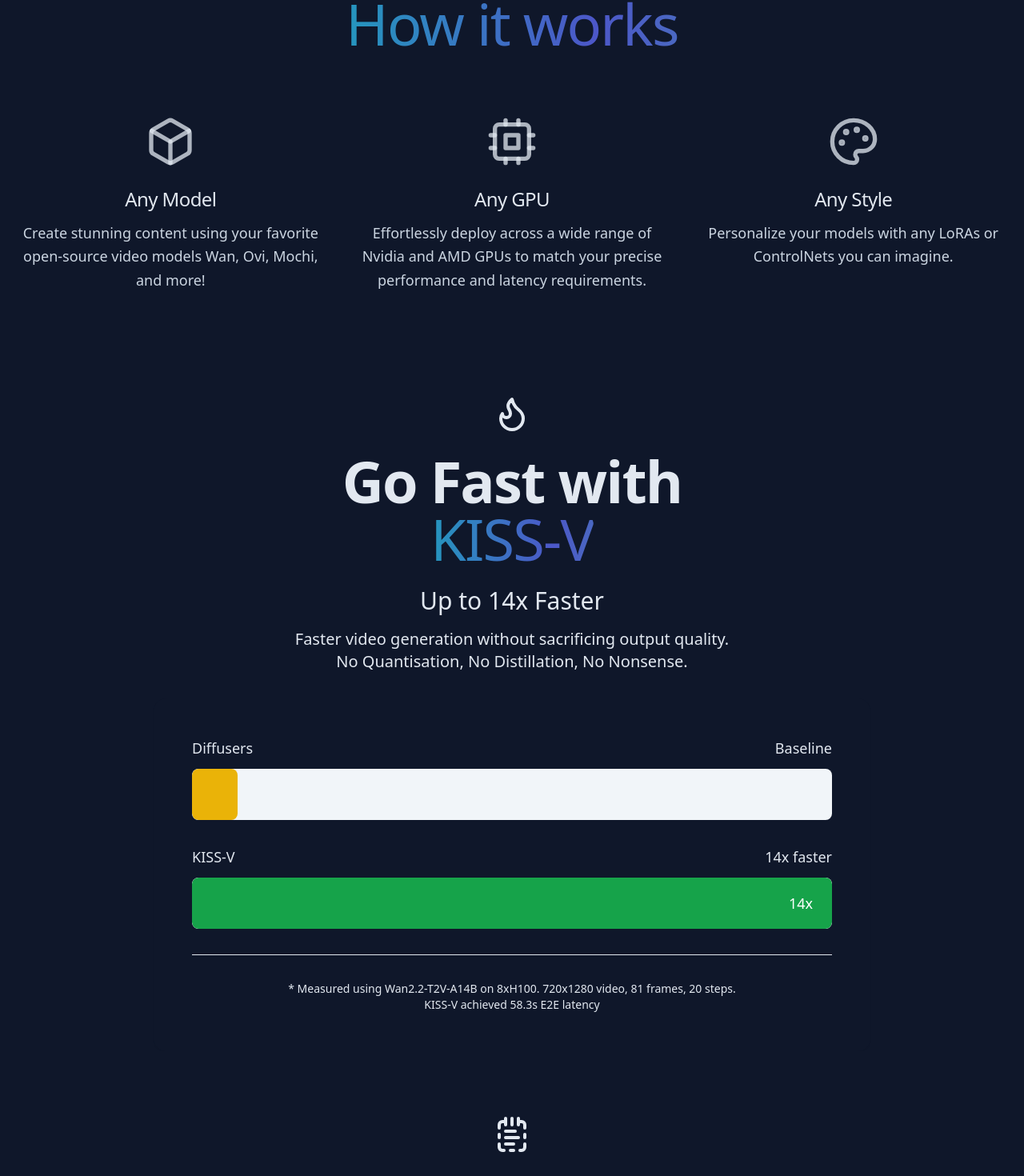
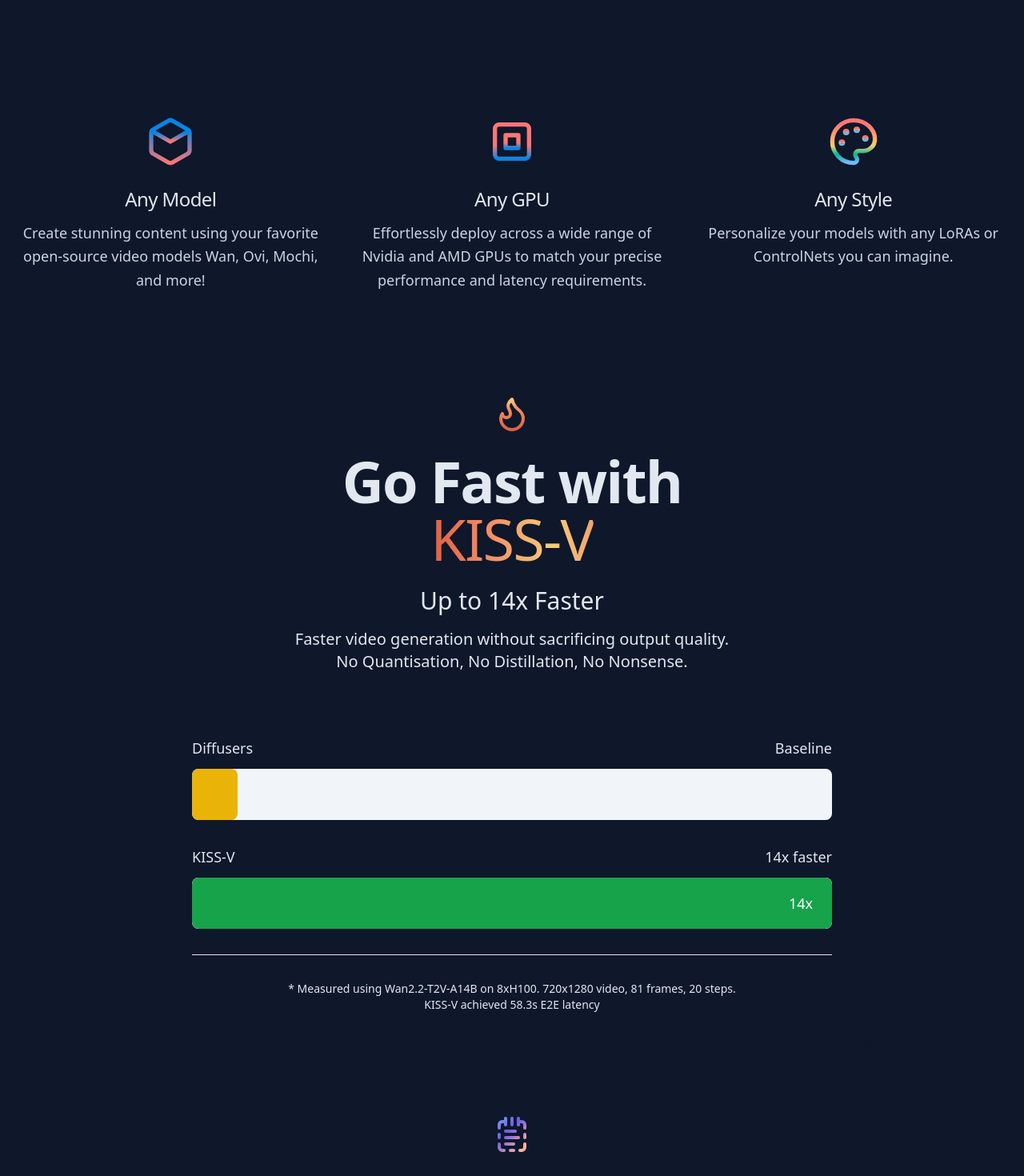
Before and after one commit to Akshat-Tripathi/kissv-landing, a React (Vite) app: page / in a window 1280 px wide. Shown: the part 1019-2489 px from the top of the page at 80% size. Built offline with nearby package versions, Linux system fonts and the light colour scheme.

Commit message:
Gradient stuff

```diff
--- a/src/components/DraftMode.tsx
+++ b/src/components/DraftMode.tsx
@@ -9,12 +9,19 @@
         {/* Section Header */}
         <div className="text-center mb-10">
           <div className="inline-flex items-center justify-center mb-6">
-            <NotepadTextDashed className="w-12 h-12 text-slate-200" strokeWidth={2} />
+            <svg className="w-12 h-12">
+              <linearGradient id="notepad-gradient" gradientUnits="userSpaceOnUse" x1="0%" y1="0%" x2="100%" y2="100%">
+                <stop stopColor="#74b9ff" offset="0%" />
+                <stop stopColor="#6c5ce7" offset="20%" />
+                <stop stopColor="#fab1a0" offset="40%" />
+              </linearGradient>
+              <NotepadTextDashed size="100%" strokeWidth={2} stroke="url(#notepad-gradient)" />
+            </svg>
           </div>
           <h2 className="text-slate-200 mb-6 text-6xl md:text-7xl font-bold tracking-tight">
             Go Even Faster with{' '}
             <GradientText
-              colors={["#2596be", "#4c57c8", "#478ab5", "#3892b7", "#5097c9"]}
+              colors={["#74b9ff", "#6c5ce7", "#fab1a0", "#6c5ce7", "#74b9ff", "#6c5ce7", "#fab1a0", "#6c5ce7", "#74b9ff"]}
               animationSpeed={1}
               showBorder={false}
               className="text-6xl md:text-7xl font-bold tracking-tight"
--- a/src/components/EnhancedMode.tsx
+++ b/src/components/EnhancedMode.tsx
@@ -9,12 +9,21 @@
         {/* Section Header */}
         <div className="text-center mb-12">
           <div className="inline-flex items-center justify-center mb-6">
-            <Sparkles className="w-12 h-12 text-slate-200" strokeWidth={2} />
+            <svg className="w-12 h-12">
+              <linearGradient id="sparkles-gradient" gradientUnits="userSpaceOnUse" x1="0%" y1="0%" x2="100%" y2="100%">
+                <stop stopColor="#f8a5c2" offset="0%" />
+                <stop stopColor="#f78fb3" offset="20%" />
+                <stop stopColor="#3dc1d3" offset="30%" />
+                <stop stopColor="#63cdda" offset="40%" />
+              </linearGradient>
+              <Sparkles size="100%" strokeWidth={2} stroke="url(#sparkles-gradient)" />
+            </svg>
+
           </div>
           <h2 className="text-slate-200 mb-6 text-6xl md:text-7xl font-bold tracking-tight z-10">
             Boost Quality with
             <GradientText
-              colors={["#2596be", "#4c57c8", "#478ab5", "#3892b7", "#5097c9"]}
+              colors={["#f8a5c2", "#f78fb3", "#3dc1d3", "#63cdda", "#3dc1d3", "#f78fb3", "#f8a5c2", "#f78fb3", "#3dc1d3", "#63cdda", "#3dc1d3"]}
               animationSpeed={1}
               showBorder={false}
               className="text-6xl md:text-8xl font-bold tracking-tight"
--- a/src/components/Hero.tsx
+++ b/src/components/Hero.tsx
@@ -14,7 +14,7 @@
   return (
     <section className="relative min-h-screen flex items-center justify-center overflow-hidden bg-black">
       <div className="absolute inset-0 w-screen h-screen">
-        <video src="https://insights.krai.ai/assets/title_background.mp4" autoPlay={true} loop={true} muted={true} playsInline={true} className="absolute top-0 left-0 w-full h-full object-cover"></video>
+        <video src="https://insights.krai.ai/assets/title_background_1.mp4" autoPlay={true} loop={true} muted={true} playsInline={true} className="absolute top-0 left-0 w-full h-full object-cover"></video>
       </div>
 
       {/* Content - with relative positioning to appear above background */}
--- a/src/components/HowItWorks.tsx
+++ b/src/components/HowItWorks.tsx
@@ -6,17 +6,23 @@
     {
       icon: Box,
       title: 'Any Model',
-      description: 'Create stunning content using your favorite open-source video models Wan, Ovi, Mochi, and more!'
+      description: 'Create stunning content using your favorite open-source video models Wan, Ovi, Mochi, and more!',
+      colours: ["#ff7675", "#0984e3"],
+      offsets: [0, 0.8]
     },
     {
       icon: Cpu,
       title: 'Any GPU',
-      description: 'Effortlessly deploy across a wide range of Nvidia and AMD GPUs to match your precise performance and latency requirements.'
+      description: 'Effortlessly deploy across a wide range of Nvidia and AMD GPUs to match your precise performance and latency requirements.',
+      colours: ["#0984e3", "#ff7675"],
+      offsets: [0, 0.4]
     },
     {
       icon: Palette,
       title: 'Any Style',
-      description: 'Personalize your models with any LoRAs or ControlNets you can imagine.'
+      description: 'Personalize your models with any LoRAs or ControlNets you can imagine.',
+      colours: ["#74b9ff", "#00b894", "#fdcb6e", "#ff7675"],
+      offsets: [0.01, 0.2, 0.4, 0.9]
     }
   ];
 
@@ -26,7 +32,7 @@
         {/* Section Header */}
         <div className="text-left mb-20">
           <GradientText
-            colors={["#2596be", "#4c57c8", "#478ab5", "#3892b7", "#5097c9"]}
+            colors={["#FFFFFF"]}
             animationSpeed={1}
             showBorder={false}
             className="text-6xl md:text-7xl font-bold tracking-tight mb-4"
@@ -46,7 +52,15 @@
               <div className="mb-6 inline-block">
                 <div className="relative flex items-center justify-center">
                   <div className="w-16 h-16  rounded-2xl flex items-center justify-center transition-transform duration-300 group-hover:scale-110">
-                    <feature.icon className="w-16 h-16 text-slate-200 text-opacity-75" strokeWidth={2} />
+                    <svg className="w-0 h-0">
+                      <linearGradient id={feature.title.replace(" ", "-")} x1="100%" y1="100%" x2="100%" y2="0%">
+                        {feature.colours.map((colour, idx) => (
+                          <stop stopColor={colour} offset={feature.offsets[idx]} />
+                        )
+                        )}
+                      </linearGradient>
+                    </svg>
+                    <feature.icon className="w-16 h-16 text-slate-200 text-opacity-75" strokeWidth={2} stroke={`url(#${feature.title.replace(' ', '-')})`} />
                   </div>
                   <div className="absolute inset-0 bg-slate-900 rounded-2xl blur-xl opacity-0 group-hover:opacity-20 transition-opacity duration-300"></div>
                 </div>
--- a/src/components/Performance.tsx
+++ b/src/components/Performance.tsx
@@ -15,13 +15,21 @@
       <div className="max-w-7xl mx-auto px-6">
         {/* Section Header */}
         <div className="text-center mb-8">
+          <svg width="0" height="0">
+            <linearGradient id="flame-gradient" x1="100%" y1="100%" x2="100%" y2="0%">
+              <stop stopColor="#e15f41" offset="0%" />
+              <stop stopColor="#f19066" offset="70%" />
+              <stop stopColor="#f5cd79" offset="100%" />
+            </linearGradient>
+          </svg>
+
           <div className="inline-flex items-center justify-center mb-6">
-            <Flame className="w-12 h-12 text-slate-200" strokeWidth={2} />
+            <Flame className="w-12 h-12 text-slate-200" strokeWidth={2} stroke="url(#flame-gradient)" />
           </div>
           <h2 className="text-slate-200 mb-6 text-6xl md:text-7xl font-bold tracking-tight">
-            Go Fast with{' '}
+            Go Fast with
             <GradientText
-              colors={["#2596be", "#4c57c8", "#478ab5", "#3892b7", "#5097c9"]}
+              colors={["#e15f41", "#f19066", "#f5cd79", "#f19066", "#e15f41", "#f19066", "#f5cd79", "#f19066", "#e15f41"]}
               animationSpeed={1}
               showBorder={false}
               className="text-6xl md:text-7xl font-bold tracking-tight"
@@ -76,7 +84,7 @@
           <div className="mt-8 pt-8 border-t border-slate-200">
             <p className="text-sm text-slate-200 text-center font-light">
               * Measured using Wan2.2-T2V-A14B on 8xH100. 720x1280 video, 81 frames, 20 steps.
-              <br/> KISS-V achieved 58.3s E2E latency
+              <br /> KISS-V achieved 58.3s E2E latency
             </p>
           </div>
         </div>
```
